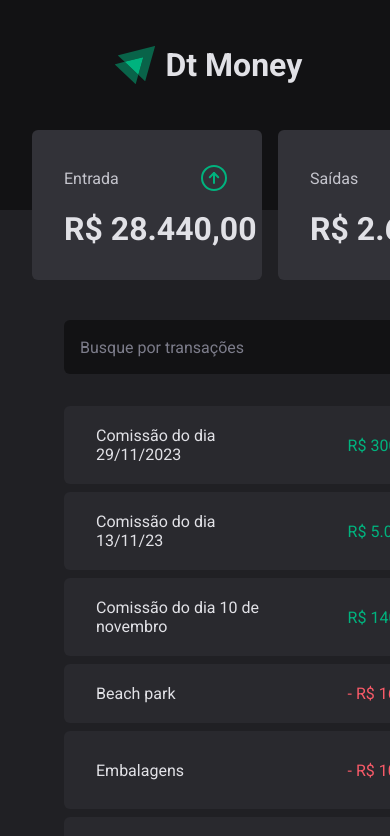
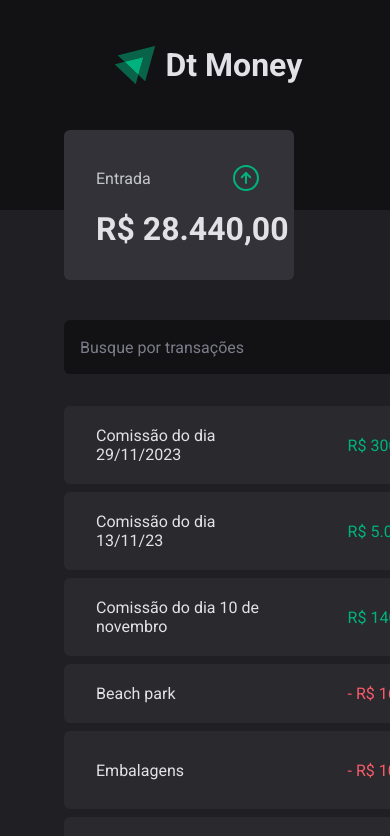
Before and after one commit to VivianeMayra/dt-money, a React (Vite) app: page / in a window 390 px wide. Shown: the top 836 px of the page. Built offline with nearby package versions, Linux system fonts and the light colour scheme; data requests are answered from the project's data file.

Commit message:
Ajustes Layout mobile

```diff
--- a/src/components/Summary/styles.ts
+++ b/src/components/Summary/styles.ts
@@ -17,7 +17,8 @@ export const SummaryContainer = styled.section`
 
   @media (max-width: 480px) {
     max-width: 300px;
-    margin-left: 1.5rem;
+    margin-left: 3.5rem;
+    gap: 6rem;
   }
 `
 
```
